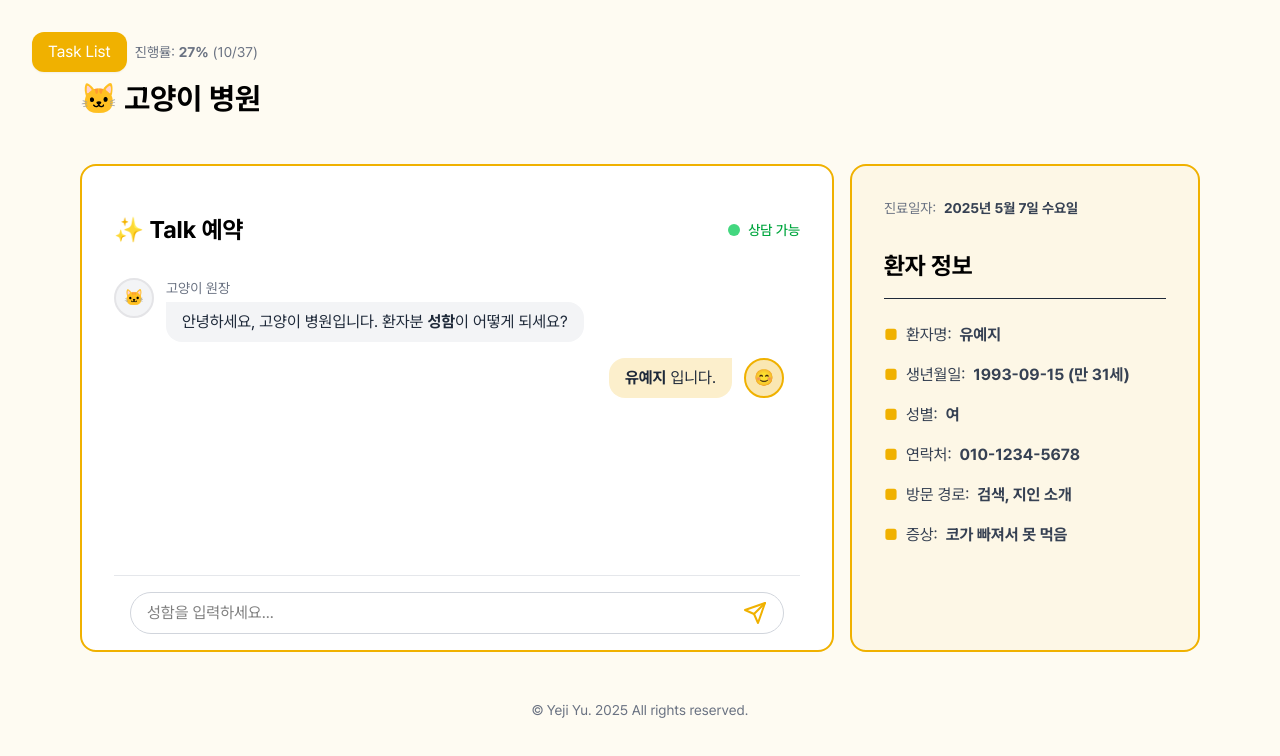
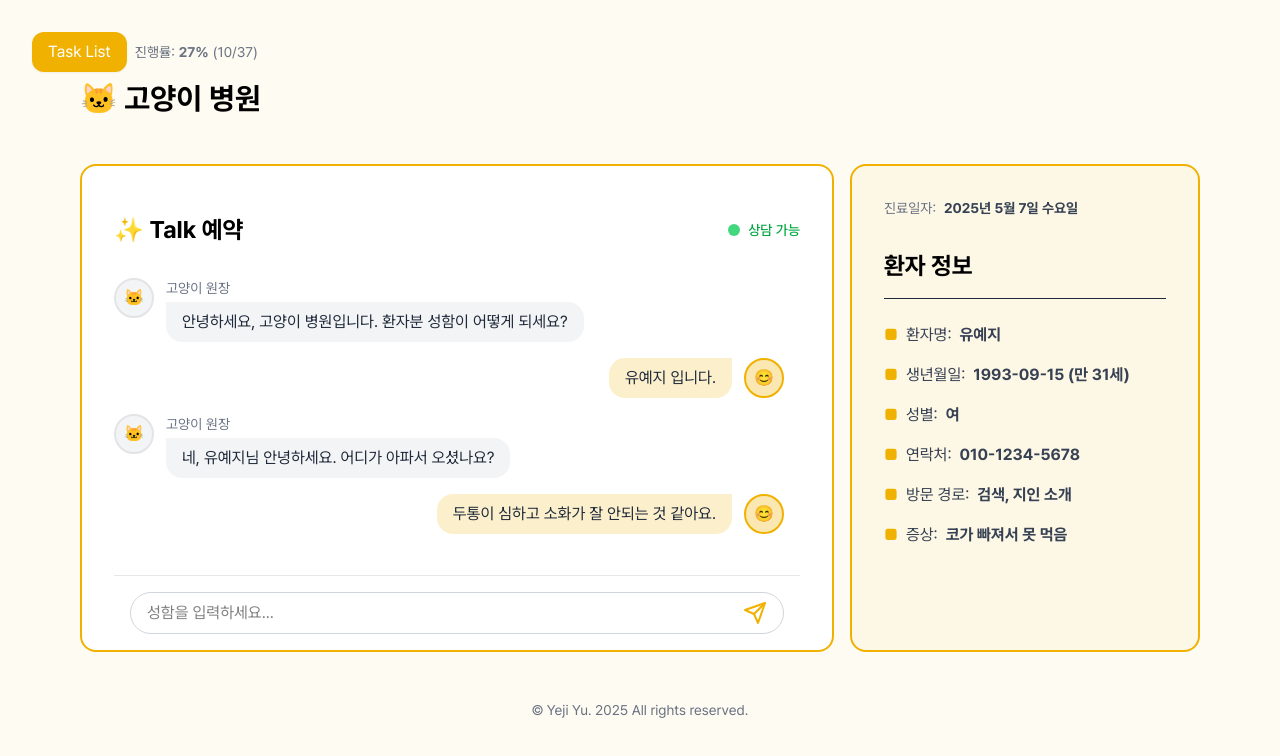
Before and after one commit to yejiyu0915/my-kitty, a Next.js app: page / in a window 1280 px wide. Shown: the top 756 px of the page. Built offline with nearby package versions, Linux system fonts and the light colour scheme.

Commit message:
chat 컴포넌트 분리 작업 (5/22)

```diff
--- a/app/_components/chat/ChatContent.tsx
+++ b/app/_components/chat/ChatContent.tsx
@@ -1,35 +1,12 @@
+import ChatBubble from './ui/ChatBubble';
+import { chatScript } from './data/chatScript';
+
 export default function ChatContent() {
   return (
     <div className="scrollbar-thin scrollbar-thumb-gray-100 scrollbar-track-transparent my-4 flex-1 overflow-y-auto pr-4">
-      {/* 왼쪽 말풍선 (상대방) */}
-      <div className="mb-4 flex items-start gap-3">
-        <div className="flex h-10 w-10 flex-shrink-0 items-center justify-center rounded-full border-2 bg-gray-100">
-          <span className="text-gray-600">🐱</span>
-        </div>
-        <div className="flex flex-col">
-          <span className="mb-1 text-sm text-gray-500">고양이 원장</span>
-          <div className="rounded-2xl rounded-tl-none bg-gray-100 px-4 py-2">
-            <p className="text-gray-800">
-              안녕하세요, 고양이 병원입니다. 환자분 <span className="font-bold">성함</span>이 어떻게
-              되세요?
-            </p>
-          </div>
-        </div>
-      </div>
-
-      {/* 오른쪽 말풍선 (나) */}
-      <div className="mb-4 flex items-start justify-end gap-3">
-        <div className="flex flex-col items-end">
-          <div className="bg-primary/20 rounded-2xl rounded-tr-none px-4 py-2">
-            <p className="text-gray-800">
-              <span className="font-bold">유예지</span> 입니다.
-            </p>
-          </div>
-        </div>
-        <div className="bg-primary/30 border-primary flex h-10 w-10 flex-shrink-0 items-center justify-center rounded-full border-2">
-          <span className="text-primary">😊</span>
-        </div>
-      </div>
+      {chatScript.map((item) => (
+        <ChatBubble key={item.id} type={item.type} message={item.message} />
+      ))}
     </div>
   );
 }
--- /dev/null
+++ b/app/_components/chat/data/chatScript.ts
@@ -0,0 +1,95 @@
+import { nanoid } from 'nanoid';
+import { ChatMessage } from '../types/chatBubble';
+
+export const chatScript: ChatMessage[] = [
+  {
+    id: nanoid(),
+    type: 'doctor',
+    message: '안녕하세요, 고양이 병원입니다. 환자분 성함이 어떻게 되세요?',
+  },
+  {
+    id: nanoid(),
+    type: 'patient',
+    message: '유예지 입니다.',
+  },
+  {
+    id: nanoid(),
+    type: 'doctor',
+    message: '네, 유예지님 안녕하세요. 어디가 아파서 오셨나요?',
+  },
+  {
+    id: nanoid(),
+    type: 'patient',
+    message: '두통이 심하고 소화가 잘 안되는 것 같아요.',
+  },
+  {
+    id: nanoid(),
+    type: 'doctor',
+    message: '그렇군요. 환자분 정보 한 번 확인하겠습니다.',
+  },
+  {
+    id: nanoid(),
+    type: 'doctor',
+    message: '생년월일이 어떻게 되시나요?',
+  },
+  {
+    id: nanoid(),
+    type: 'patient',
+    message: '1993-09-15 입니다.',
+  },
+  {
+    id: nanoid(),
+    type: 'doctor',
+    message: '만 31세시군요.',
+  },
+  {
+    id: nanoid(),
+    type: 'doctor',
+    message: '성별은 어떻게 되세요?',
+  },
+  {
+    id: nanoid(),
+    type: 'patient',
+    message: '여자입니다.',
+  },
+  {
+    id: nanoid(),
+    type: 'doctor',
+    message: '어떻게 방문하게 되셨나요?',
+  },
+  {
+    id: nanoid(),
+    type: 'patient',
+    message: '검색, 지인 소개입니다.',
+  },
+  {
+    id: nanoid(),
+    type: 'doctor',
+    message: '연락처 한 번 적어주시겠어요?',
+  },
+  {
+    id: nanoid(),
+    type: 'patient',
+    message: '010-1234-5678입니다.',
+  },
+  {
+    id: nanoid(),
+    type: 'doctor',
+    message: '네 소중한 정보 감사합니다.',
+  },
+  {
+    id: nanoid(),
+    type: 'doctor',
+    message: '방문 원하는 날짜와 시간을 알려주시겠어요?',
+  },
+  {
+    id: nanoid(),
+    type: 'patient',
+    message: '2025-05-23 오전 10시면 좋을 것 같습니다.',
+  },
+  {
+    id: nanoid(),
+    type: 'doctor',
+    message: '네 가능할 것 같습니다. 예약 변동사항이 있다면 연락주세요.',
+  },
+];
--- /dev/null
+++ b/app/_components/chat/data/chatUser.ts
@@ -0,0 +1,8 @@
+export const DOCTOR_DEFAULT = {
+  name: '고양이 원장',
+  emoji: '🐱',
+} as const;
+
+export const PATIENT_DEFAULT = {
+  emoji: '😊',
+} as const;
--- /dev/null
+++ b/app/_components/chat/types/chatBubble.ts
@@ -0,0 +1,28 @@
+import { ReactNode } from 'react';
+
+// 채팅 메시지 타입
+export type ChatMessage = {
+  id: string;
+  type: 'doctor' | 'patient';
+  message: string;
+};
+
+// 채팅 버블 컴포넌트 Props
+export interface ChatBubbleProps {
+  type: 'doctor' | 'patient';
+  message: ReactNode;
+  name?: string;
+  emoji?: string;
+}
+
+// 채팅 아바타 컴포넌트 Props
+export interface ChatAvatarProps {
+  emoji: string;
+  isDoctor: boolean;
+}
+
+// 채팅 메시지 컴포넌트 Props
+export interface ChatMessageProps {
+  message: ReactNode;
+  isDoctor: boolean;
+}
--- /dev/null
+++ b/app/_components/chat/ui/ChatBubble.tsx
@@ -0,0 +1,35 @@
+import ChatAvatar from './bubble/ChatAvatar';
+import ChatMessage from './bubble/ChatMessage';
+import { DOCTOR_DEFAULT, PATIENT_DEFAULT } from '@/app/_components/chat/data/chatUser';
+import { ChatBubbleProps } from '@/app/_components/chat/types/chatBubble';
+
+export default function ChatBubble({
+  type,
+  message,
+  name = type === 'doctor' ? DOCTOR_DEFAULT.name : undefined,
+  emoji = type === 'doctor' ? DOCTOR_DEFAULT.emoji : PATIENT_DEFAULT.emoji,
+}: ChatBubbleProps) {
+  const isDoctor = type === 'doctor';
+  const avatar = <ChatAvatar emoji={emoji} isDoctor={isDoctor} />;
+
+  return (
+    <div className={`mb-4 flex items-start gap-3 ${!isDoctor && 'justify-end'}`}>
+      {isDoctor ? (
+        <>
+          {avatar}
+          <div className="flex flex-col">
+            <span className="mb-1 text-sm text-gray-500">{name}</span>
+            <ChatMessage message={message} isDoctor={isDoctor} />
+          </div>
+        </>
+      ) : (
+        <>
+          <div className="flex flex-col items-end">
+            <ChatMessage message={message} isDoctor={isDoctor} />
+          </div>
+          {avatar}
+        </>
+      )}
+    </div>
+  );
+}
--- /dev/null
+++ b/app/_components/chat/ui/bubble/ChatAvatar.tsx
@@ -0,0 +1,13 @@
+import { ChatAvatarProps } from '@/app/_components/chat/types/chatBubble';
+
+export default function ChatAvatar({ emoji, isDoctor }: ChatAvatarProps) {
+  return (
+    <div
+      className={`flex h-10 w-10 flex-shrink-0 items-center justify-center rounded-full border-2 ${
+        isDoctor ? 'bg-gray-100' : 'bg-primary/30 border-primary'
+      }`}
+    >
+      <span className={isDoctor ? 'text-gray-600' : 'text-primary'}>{emoji}</span>
+    </div>
+  );
+}
--- /dev/null
+++ b/app/_components/chat/ui/bubble/ChatMessage.tsx
@@ -0,0 +1,13 @@
+import { ChatMessageProps } from '@/app/_components/chat/types/chatBubble';
+
+export default function ChatMessage({ message, isDoctor }: ChatMessageProps) {
+  return (
+    <div
+      className={`rounded-2xl px-4 py-2 ${
+        isDoctor ? 'rounded-tl-none bg-gray-100' : 'bg-primary/20 rounded-tr-none'
+      }`}
+    >
+      <p className="text-gray-800">{message}</p>
+    </div>
+  );
+}
--- a/components/ui/button.tsx
+++ b/components/ui/button.tsx
@@ -1,12 +1,16 @@
 'use client';
 
 import { ButtonProps } from '@/app/types/common';
+import { cn } from '@/lib/utils';
 
 export default function Button({ onClick, children, className = '' }: ButtonProps) {
   return (
     <button
       onClick={onClick}
-      className={`bg-primary hover:bg-primary/90 cursor-pointer rounded-sm px-4 py-2 text-white shadow-xs transition-colors ${className}`}
+      className={cn(
+        'bg-primary hover:bg-primary/90 cursor-pointer rounded-sm px-4 py-2 text-white shadow-xs transition-colors',
+        className
+      )}
     >
       {children}
     </button>
--- a/components/ui/checkbox.tsx
+++ b/components/ui/checkbox.tsx
@@ -1,4 +1,6 @@
 'use client';
+
+import { cn } from '@/lib/utils';
 
 interface CheckboxProps {
   checked: boolean;
@@ -7,13 +9,16 @@ interface CheckboxProps {
   className?: string;
 }
 
-export default function Checkbox({ checked, onChange, label }: CheckboxProps) {
+export default function Checkbox({ checked, onChange, label, className }: CheckboxProps) {
   return (
     <>
       <div className="relative flex h-4 w-4 items-center justify-center">
         <input
           type="checkbox"
-          className="peer checked:border-primary checked:bg-primary hover:border-primary/50 h-4 w-4 cursor-pointer appearance-none rounded border-2 border-gray-300 bg-white transition-all"
+          className={cn(
+            'peer checked:border-primary checked:bg-primary hover:border-primary/50 h-4 w-4 cursor-pointer appearance-none rounded border-2 border-gray-300 bg-white transition-all',
+            className
+          )}
           checked={checked}
           onChange={onChange}
         />
@@ -34,9 +39,10 @@ export default function Checkbox({ checked, onChange, label }: CheckboxProps) {
       </div>
       {label && (
         <label
-          className={`flex-1 cursor-pointer text-sm leading-5 transition-colors ${
+          className={cn(
+            'flex-1 cursor-pointer text-sm leading-5 transition-colors',
             checked ? 'text-gray-400 line-through' : 'text-gray-700'
-          }`}
+          )}
           onClick={onChange}
         >
           {label}
```
Also changed, not shown: types/common.ts (+0 -13 lines).
